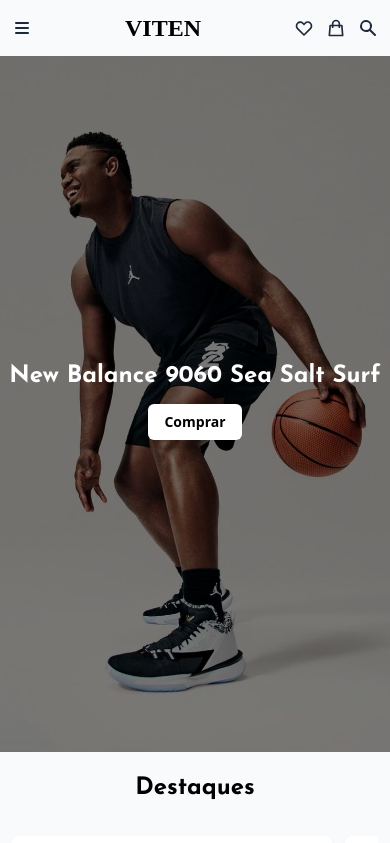
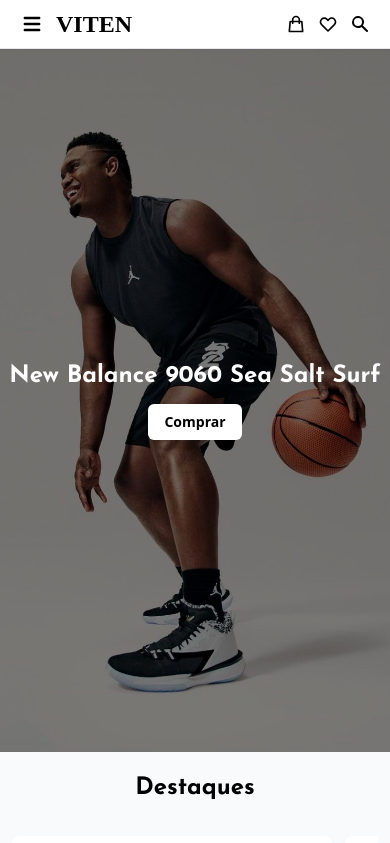
Before and after one commit to kauadeoliveira/loja-online, a Next.js app: page / in a window 390 px wide. Shown: the top 843 px of the page. Built offline with nearby package versions, Linux system fonts and the light colour scheme; a web font is replaced by a local one.

Commit message:
refactor: change layout and style of Header

```diff
--- a/src/components/Banner.tsx
+++ b/src/components/Banner.tsx
@@ -15,11 +15,11 @@
         <div className="h-full w-full brightness-50 md:brightness-100">
           {
             typeof img == "string" ? (
-              <img src={`/${img}`} className="w-full h-full" />
+              <img src={`/${img}`} className="w-full h-full" alt={title} />
             ):(
               <picture>
-                <source srcSet={`/${img[1]}`} media="(min-width:600px)"/>
-                <img src={`/${img[0]}`} className="w-full h-full" />
+                <source srcSet={`/${img[1]}`} media="(min-width:600px)" />
+                <img src={`/${img[0]}`} className="w-full h-full" alt={title} />
             </picture>
             )
           }
@@ -32,9 +32,8 @@
           md:bg-transparent md:opacity-100
           md:static md:text-black md:justify-start lg:text-3xl
           ${direction === 'left' ? ('md:col-start-2 md:col-end-2 md:row-start-1')
-          : ('md:col-start-1 md:col-end-1 row-start-1 md:justify-end')}
-          `}
-         >
+          : ('md:col-start-1 md:col-end-1 row-start-1 md:justify-end')}`}
+        >
           <div className={`flex flex-col gap-3 p-2 items-center`}>
             <h3 className="font-bold font-josefin text-2xl">{title}</h3>
             <div className="block md:hidden">
--- a/src/components/Button.tsx
+++ b/src/components/Button.tsx
@@ -29,8 +29,8 @@
          hover:before:scale-y-[1.3] hover:before:scale-x-[0.8]
          hover:before:top-[-35%] hover:before:bg-red-700 hover:before:translate-x-[-50%]
          hover:after:top-[-45%] hover:after:bg-red-700 hover:after:translate-x-[-50%]
-        hover:after:scale-y-[1.3] hover:after:scale-x-[0.8]
-        `}>
+         hover:after:scale-y-[1.3] hover:after:scale-x-[0.8]`}
+        >
             {children}
         </button>
     )
--- a/src/components/Card.tsx
+++ b/src/components/Card.tsx
@@ -1,8 +1,5 @@
 import { CardType } from "@/types/card";
-import { formatToReal } from "@/utils/formatToReal";
-import Image from "next/image";
 import Link from "next/link";
-import { HiOutlineHeart } from "react-icons/hi";
 
 
 export default function Card({ img, title, price, route }: CardType) {
--- a/src/components/Footer.tsx
+++ b/src/components/Footer.tsx
@@ -1,7 +1,7 @@
 import { SocialMediaType } from "@/types/socialMedia";
 import Link from "next/link";
 import { useEffect, useState } from "react";
-import { FaGithub, FaGoogle, FaInstagram, FaLinkedin, FaTwitter } from "react-icons/fa";
+import { FaGithub, FaGoogle, FaLinkedin, FaTwitter } from "react-icons/fa";
 import { HiChevronUp } from "react-icons/hi";
 
 
@@ -25,7 +25,7 @@
         }
     }, [scrollToTop])
 
-    const handleScrollToTop = () => setScrollToTop(true)
+    const handleScrollToTop = () => setScrollToTop(true);
 
     return(
         <footer className="flex flex-col bg-black text-white">
--- a/src/components/Header.tsx
+++ b/src/components/Header.tsx
@@ -9,6 +9,7 @@
 
 export default function Header() {
     const { handleOpenMenu, openMenu }: Partial<ContextType> = useContext(MyContext);
+
     const categories = [
         {categoryName: 'Masculino', route: '#'},
         {categoryName: 'Feminino', route: '#'},
@@ -17,61 +18,68 @@
     ]
 
     return(
-        <header className={`bg-slate-50 text-slate-800 z-50 w-full top-0 fixed ${openMenu ? 'h-full overflow-auto' : 'overflow-hidden'}`}>
-            <div className="py-3 px-3 md:px-6 w-full z-10">
-                <nav className="flex justify-between">
-                    <button onClick={handleOpenMenu} className="md:hidden">
-                        <i className="text-xl">
-                            {openMenu ? <HiX /> : <HiMenu />}
+        <header className="
+         bg-white flex w-full py-2 px-5 items-center justify-between border-b
+         fixed top-0 z-20 shadow-sm"
+        >
+            {/* Menu Button and Logo */}
+            <div className="flex gap-3">
+                <button className="text-2xl md:hidden">
+                    <i>
+                        <HiMenu />
                     </i>
                 </button>
-                    <div className="flex items-center ">
                 <Logo />
-                    <ul className="hidden md:flex gap-3 pl-10 font-semibold text-base">
-                        {
-                            categories.map((category, index) => (
-                                <li key={index}>
-                                    <Link href={category.route} className="
+            </div>
+
+            {/* Navigation */}
+            <nav className="flex justify-between text-xl items-center md:text-lg md:w-2/3 font-semibold">
+                {/* Categories */}
+                <ul className="hidden md:flex gap-3">
+                    {categories.map((category, index) => (
+                        <li key={index} className="
                             relative px-2 after:content-['']
                             after:absolute after:bg-red-700 after:h-[2px] after:w-0
                             after:left-0 after:-bottom-2 after:duration-300 hover:after:w-full
-                                    hover:text-black
-                                    "
+                            hover:text-black"
                         >
+                            <Link href={category.route}>
                                 {category.categoryName}
                             </Link>
                         </li>
-                            ))
-                        }
+                    ))}
                 </ul>
-                    </div>
 
-                    <ul className="flex items-center gap-3">
+                {/* Others Buttons */}
+                <ul className="flex gap-3">
                     <li>
                         <Link href="#">
-                                <i className="text-xl md:text-2xl">
-                                    <HiOutlineHeart />
-                                </i>
+                            <HiOutlineShoppingBag />
                         </Link>
                     </li>
                     <li>
                         <Link href="#">
-                                <i className="text-xl md:text-2xl">
-                                    <HiOutlineShoppingBag />
-                                </i>
+                            <HiOutlineHeart />
                         </Link>
                     </li>
                     <li>
                         <Link href="#">
-                                <i className="text-xl md:text-2xl">
                             <HiSearch />
-                                </i>
                         </Link>
                     </li>
                 </ul>
             </nav>
-            </div>
-            <Menu open={openMenu} />
         </header>
     )
 }
+
+
+
+
+
+
+
+// relative px-2 after:content-['']
+// after:absolute after:bg-red-700 after:h-[2px] after:w-0
+// after:left-0 after:-bottom-2 after:duration-300 hover:after:w-full
+// hover:text-black
--- /dev/null
+++ b/src/components/Search.tsx
@@ -0,0 +1,5 @@
+export default function Search() {
+    return (
+        <h1>Search</h1>
+    )
+}
```
Also changed, not shown: src/components/Carousel.tsx (indentation only). Lines whose indentation alone changed are shown as unchanged.
